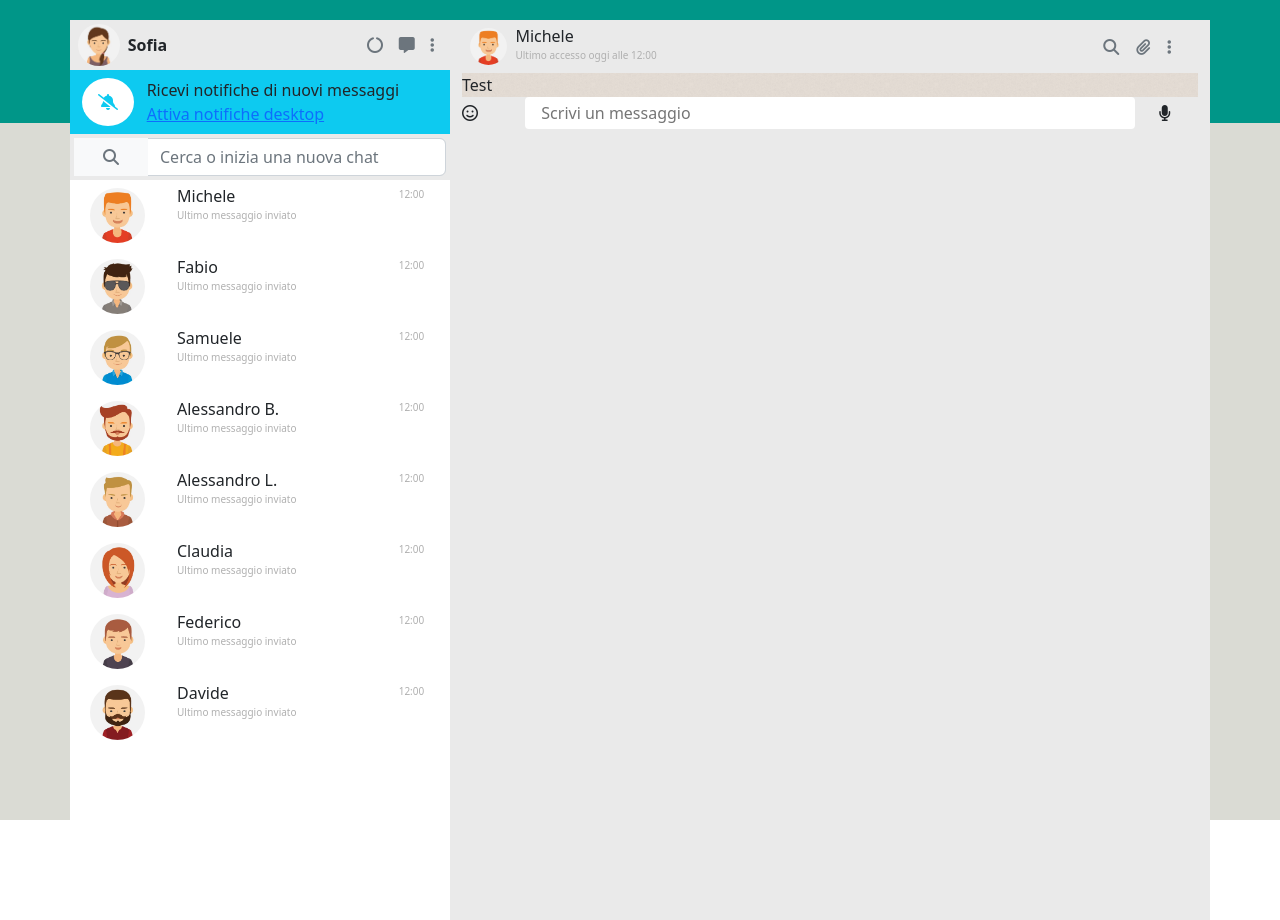
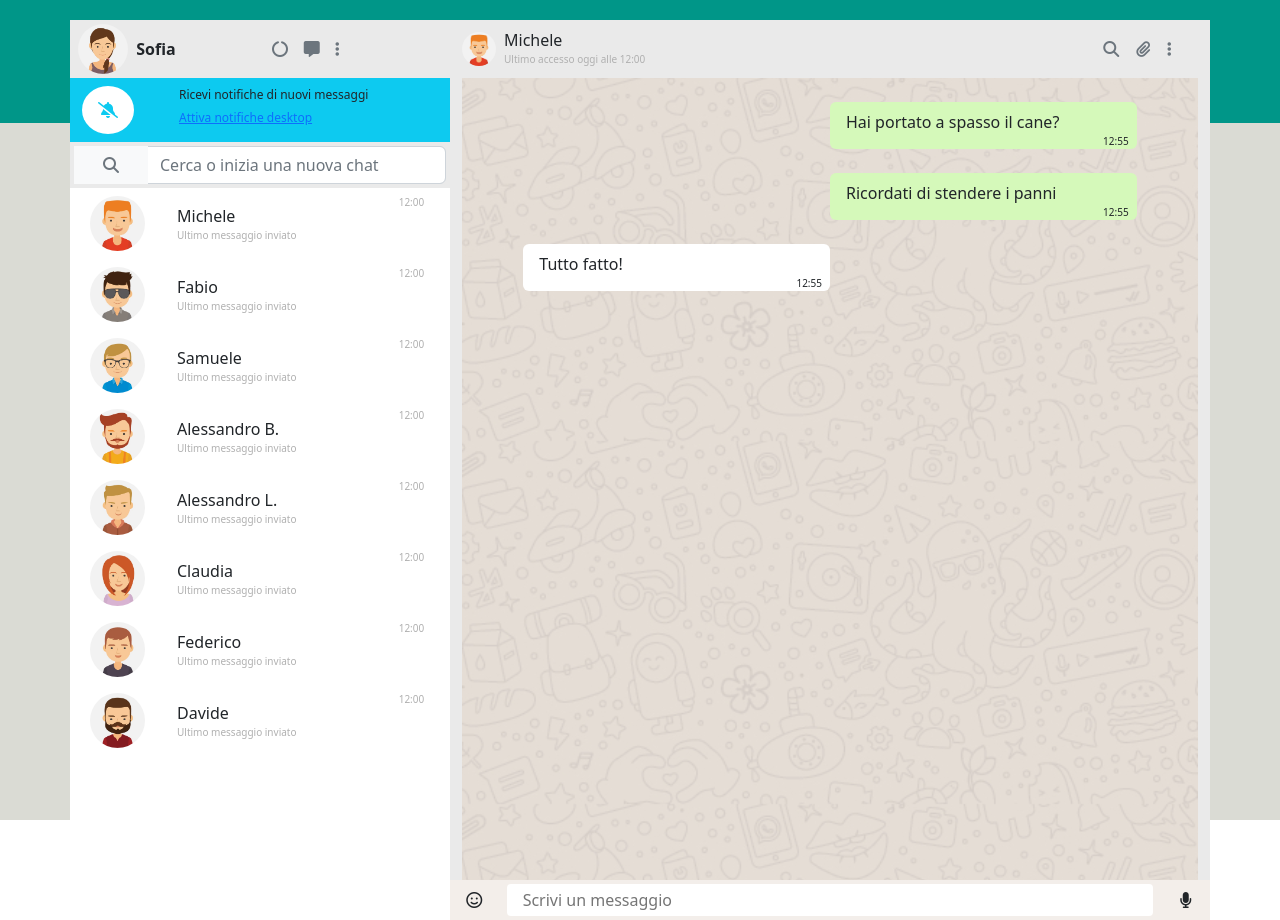
Before and after one commit to Wolf-23/vue-boolzapp, a plain HTML site: page index.html in a window 1280 px wide. Drawn offline with nearby package versions, Linux system fonts and the light colour scheme.

Commit message:
Fine layout + messaggi (da fixare)

```diff
--- a/css/style.css
+++ b/css/style.css
@@ -9,7 +9,6 @@ body {
     background: linear-gradient(0deg, rgba(218,219,212,1) 85%, rgba(0,150,136,1) 85%);
     height: 100vh;
     background-repeat: no-repeat;
-    overflow: hidden;
 }
 
 .myContainer {
@@ -25,8 +24,17 @@ body {
     width: 100%;
 }
 
+.fs-12 {
+ font-size: 12px;
+}
+
+.fs-10 {
+    font-size: 10px;
+   }
+
 .myImg {
-    width: 15%;
+    width: 50px;
+    height: 50px;
 }
 
 .myProfile,
@@ -45,3 +53,17 @@ body {
     background-image: url(../img/mine.jpg);
     background-size: contain;
 }
+
+.myMessageBar {
+    background-color: #F3EEEA;
+}
+
+/* Messaggi */
+
+.sent {
+    background-color: #D5F9BA;
+}
+
+.received {
+    background-color: white;
+}
--- a/index.html
+++ b/index.html
@@ -15,9 +15,9 @@
                 <div class="row h-100">
                     <div class="col-4 bg-white">
                         <div class="row myProfile">
-                            <div class="col-9 p-1">
+                            <div class="col-6 col-lg-8 col-xl-6 p-1">
                                 <img class="img-fluid rounded-circle myImg ms-1" src="img/avatar_io.jpg" alt="La tua immagine del profilo">
-                                <span class="ms-1 align-middle fw-semibold">Sofia</span>
+                                <span class="ms-1 align-middle fw-semibold d-none d-md-inline">Sofia</span>
                             </div>
                             <div class="col-1 d-flex align-items-center text-secondary">
                                 <i class="fa-solid fa-circle-notch"></i>
@@ -29,17 +29,17 @@
                                 <i class="fa-solid fa-ellipsis-vertical"></i>
                             </div>
                         </div>
-                        <div class="row bg-info">
+                        <div class="row bg-info d-none d-md-block">
                             <div class="col-12 p-2">
                                 <div class="row">
-                                    <div class="col-2 d-flex align-items-center ps-3">
+                                    <div class="col-3 d-flex align-items-center ps-3">
                                         <i class="fa-solid fa-bell-slash bg-white text-info p-3 rounded-circle"></i>
                                     </div>
-                                    <div class="col-10 ps-3">
-                                        <span class="d-block">
+                                    <div class="col-9 ps-3">
+                                        <span class="d-block fs-12">
                                             Ricevi notifiche di nuovi messaggi
                                         </span>
-                                        <a href="#">Attiva notifiche desktop</a>
+                                        <a class="fs-12" href="#">Attiva notifiche desktop</a>
                                     </div>
                                 </div>
                             </div>
@@ -60,9 +60,9 @@
                                     <div class="col-4 col-md-3">
                                         <img class="img-fluid rounded-circle p-xl-2 p-lg-1" :src="'img/avatar' + user.avatar + '.jpg'">
                                     </div>
-                                    <div class="col-6 col-md-7 pt-1">
+                                    <div class="col-6 col-md-7 mt-3">
                                         <span class="d-block">{{user.name}}</span>
-                                        <span class="d-block myLastMessage">Ultimo messaggio inviato</span>
+                                        <span class="d-none myLastMessage d-md-block">Ultimo messaggio inviato</span>
                                     </div>
                                     <div class="col-2 col-md-2">
                                         <span class="myTime">12:00</span>
@@ -71,9 +71,9 @@
                             </div>
                         </div>
                     </div>
-                    <div class="col-8 myActiveContacts">
+                    <div class="col-8 myActiveContacts d-flex flex-column justify-content-between">
                         <div class="row justify-content-between">
-                            <div class="col-9 col-lg-8 col-xl-6 d-flex">
+                            <div class="col-9 col-lg-8 col-xl-6 d-flex p-1">
                                 <img class="img-fluid rounded-circle p-2 myImg" :src="'img/avatar' + contacts[selectedUser].avatar + '.jpg'">
                                 <div class="pt-1">
                                     <span>{{contacts[selectedUser].name}}</span>
@@ -86,19 +86,30 @@
                                 <i class="fa-solid fa-ellipsis-vertical text-secondary px-2"></i>
                             </div>
                         </div>
-                        <div class="myChat">
-                            Test
+                        <div class="myChat flex-grow-1">
+                            <div v-for="message in contacts[selectedUser].messages">
+                                <div v-if="message.status == 'sent'">
+                                    <div class="col-5 offset-6 sent my-4 ps-3 pe-2 pt-2 rounded">{{message.message}}
+                                        <div class="text-end fs-10">12:55</div>
+                                    </div>
+                                </div>
+                                <div v-else-if="message.status == 'received'">
+                                    <div class="col-5 offset-1 received my-4 ps-3 pe-2 pt-2 rounded">{{message.message}}
+                                        <div class="text-end fs-10">12:55</div>
+                                    </div>
+                                </div>
+                            </div>
                         </div>
                         <div class="row">
-                            <div class="col-12">
+                            <div class="col-12 myMessageBar p-1">
                                 <div class="row align-items-center">
-                                    <div class="col-1">
+                                    <div class="col-1 d-flex justify-content-center p-0">
                                         <i class="fa-regular fa-face-smile"></i>
                                     </div>
-                                    <div class="col-10">
-                                        <input type="text" placeholder="Scrivi un messaggio" class="w-100 rounded-1 border-0 px-3 py-1" >
+                                    <div class="col-10 p-0">
+                                        <input type="text" placeholder="Scrivi un messaggio" class="w-100 rounded-1 border-0 px-3 py-1 sendMessage" >
                                     </div>
-                                    <div class="col-1">
+                                    <div class="col-1 d-flex justify-content-center p-0">
                                         <i class="fa-solid fa-microphone"></i>
                                     </div>
                                 </div>
--- a/js/main.js
+++ b/js/main.js
@@ -119,7 +119,7 @@ const app = new Vue({
                     },
                     {
                         date: '10/01/2020 15:51:00',
-                        message: 'Nessuna nuova, buona nuova',
+                        message: 'Nessuna nuova buona nuova',
                         status: 'sent'
                     }
                 ],
```
